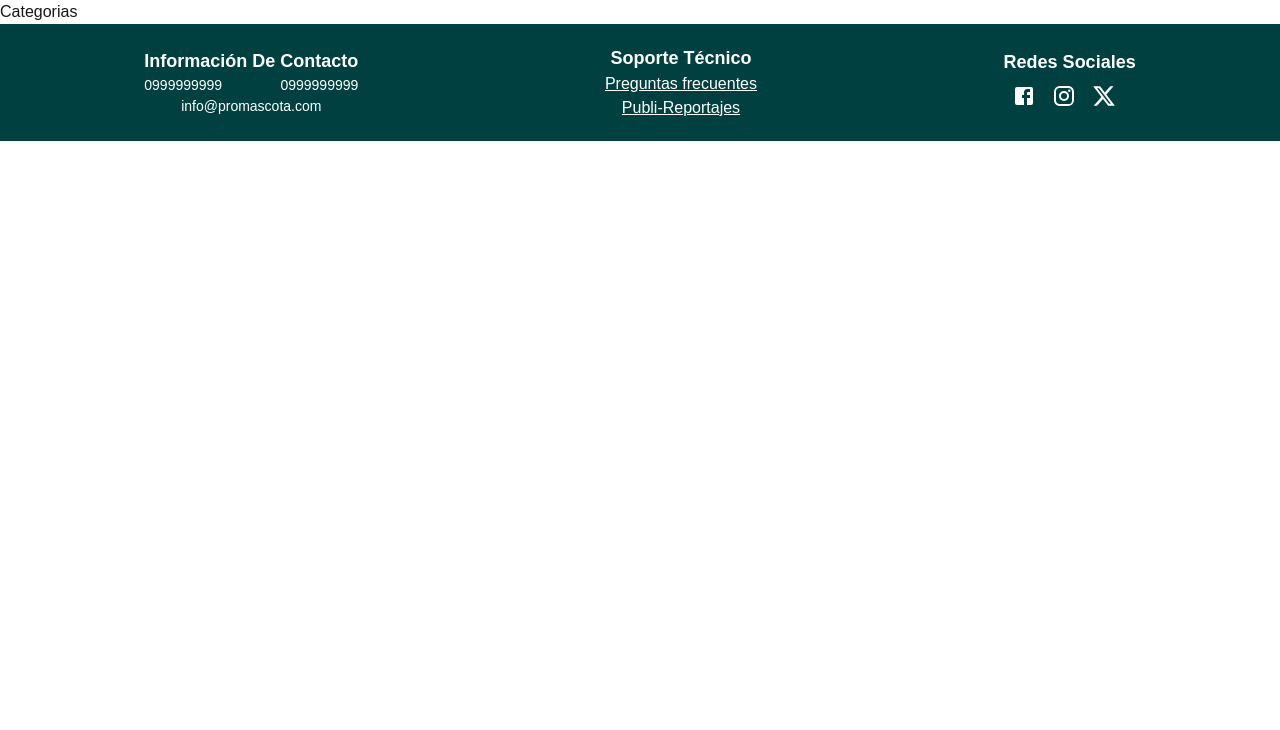
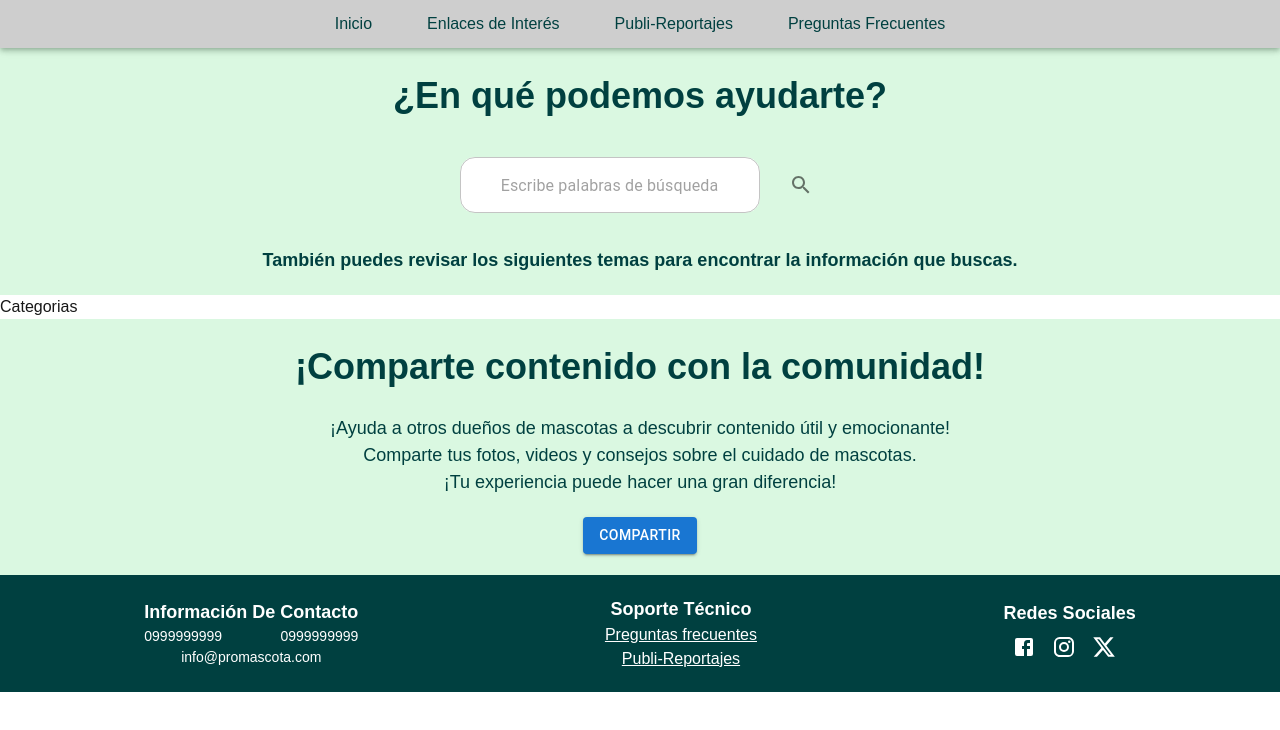
Before and after one commit to PROMASCOTA-TIC/Frontend-PetOwners, a Next.js app: page /gestionContenido/enlacesInteres in a window 1280 px wide. Shown: the top 730 px of the page. Built offline with nearby package versions, Linux system fonts and the light colour scheme.

Commit message:
Feat: Añadir barra de busqueda y seccion compartir contenido en pagina de enlaces de interes

```diff
--- a/src/app/gestionContenido/enlacesInteres/Compartir.tsx
+++ b/src/app/gestionContenido/enlacesInteres/Compartir.tsx
@@ -1,32 +1,29 @@
-import { themePalette } from '@/config/theme.config';
 import { Box, Button } from '@mui/material';
 import React from 'react';
+import BotonAzul from '@/components/gestionContenido/BotonAzul';
+
+import '/src/assets/styles/gestionContenido/general.css';
 
 const CompartirContenido = () => {
     return (
         <Box
+            className='bg-tertiary20 p-21 txt-center txtcolor-primary'
             sx={{
-                backgroundColor: themePalette.terciary20,
-                padding: '21px',
-                textAlign: 'center',
-                color: themePalette.primary,
                 display: 'flex',
                 flexDirection: 'column',
                 alignItems: 'center',
                 gap: '21px'
             }}
         >
-            <h1>¡Comparte contenido con la comunidad!</h1>
+            <h1 className='h1-bold'>¡Comparte contenido con la comunidad!</h1>
 
-            <h2>
+            <p className='n-regular'>
                 ¡Ayuda a otros dueños de mascotas a descubrir contenido útil y emocionante!<br />
                 Comparte tus fotos, videos y consejos sobre el cuidado de mascotas.<br />
                 ¡Tu experiencia puede hacer una gran diferencia!
-            </h2>
+            </p>
 
-            <Button variant="contained" sx={{ backgroundColor: themePalette.primary }}>
-                Compartir
-            </Button>
+            <BotonAzul />
         </Box>
     );
 }
--- a/src/app/gestionContenido/enlacesInteres/page.tsx
+++ b/src/app/gestionContenido/enlacesInteres/page.tsx
@@ -1,13 +1,16 @@
+import BarraDeBusqueda from "@/components/gestionContenido/BarraBusqueda";
 import PieDePagina from "@/components/ui/footer/PieDePagina";
+import { TopMenu } from "@/components/ui/top-menu/TopMenu";
+import CompartirContenido from "./Compartir";
 
 export default function EnlacesDeInteres() {
     return (
         <div>
             {/* Header */}
-            {/* <TopMenu /> */}
-            {/* <BarraDeBusqueda /> */}
+            <TopMenu />
+            <BarraDeBusqueda />
             <p>Categorias</p>
-            {/* <CompartirContenido /> */}
+            <CompartirContenido />
             <PieDePagina />
         </div>
     );
--- a/src/components/gestionContenido/BarraBusqueda.tsx
+++ b/src/components/gestionContenido/BarraBusqueda.tsx
@@ -0,0 +1,50 @@
+import { Search } from "@mui/icons-material";
+import { Box, IconButton, TextField } from "@mui/material";
+
+import '/src/assets/styles/gestionContenido/general.css';
+
+const BarraDeBusqueda = () => {
+    return (
+        <Box
+            className='bg-tertiary20 p-21 txt-center txtcolor-primary'
+            sx={{
+                display: 'flex',
+                flexDirection: 'column',
+                alignItems: 'center',
+                gap: '34px'
+            }}
+        >
+            <h1 className="h1-bold">¿En qué podemos ayudarte?</h1>
+            <div style={{ display: 'flex', alignItems: 'center', gap: '21px', }}>
+                <TextField
+                    variant="outlined"
+                    placeholder="Escribe palabras de búsqueda"
+                    sx={{
+                        borderRadius: '15px',
+                        backgroundColor: 'white',
+                        minWidth: '300px',
+                        '& .MuiOutlinedInput-root': {
+                            '& fieldset': {
+                                borderRadius: '15px',
+                            },
+                        },
+                        '& .MuiInputBase-input': {
+                            height: 'auto',
+                            textAlign: 'center',
+                        },
+                    }}
+                />
+
+                <IconButton
+                className="bg-secondary"
+                    sx={{ borderRadius: '100px'}}
+                >
+                    <Search />
+                </IconButton>
+            </div>
+            <p className="n-semiBold">También puedes revisar los siguientes temas para encontrar la información que buscas.</p>
+        </Box>
+    );
+};
+
+export default BarraDeBusqueda;
--- /dev/null
+++ b/src/components/gestionContenido/BotonAzul.tsx
@@ -0,0 +1,14 @@
+import { Button } from '@mui/material'
+import React from 'react'
+
+import '/src/assets/styles/gestionContenido/general.css';
+
+const BotonAzul = () => {
+    return (
+        <Button variant="contained" className='bg-primary n-regular'>
+            Compartir
+        </Button>
+    )
+}
+
+export default BotonAzul
--- a/src/components/ui/footer/PieDePagina.tsx
+++ b/src/components/ui/footer/PieDePagina.tsx
@@ -18,7 +18,7 @@ const PieDePagina = () => {
             }}
         >
             <div>
-                <b className='n-bold'>Información De Contacto</b>
+                <p className='n-bold'>Información De Contacto</p>
                 <div style={{ display: 'flex', justifyContent: 'space-between', gap: '55px' }} className='minima-regular'>
                     <p>0999999999</p>
                     <p>0999999999</p>
@@ -27,13 +27,13 @@ const PieDePagina = () => {
             </div>
 
             <div style={{ display: 'flex', flexDirection: 'column' }}>
-                <b className='n-bold'>Soporte Técnico</b>
+                <p className='n-bold'>Soporte Técnico</p>
                 <Link href="#" color="inherit" className='minima-regular'>Preguntas frecuentes</Link>
                 <Link href="#" color="inherit" className='minima-regular'>Publi-Reportajes</Link>
             </div>
 
             <div>
-                <b className='n-bold'>Redes Sociales</b>
+                <p className='n-bold'>Redes Sociales</p>
                 <div style={{ display: 'flex' }}>
                     <IconButton href="https://www.facebook.com" target="_blank" color='inherit'>
                         <Facebook />
```
